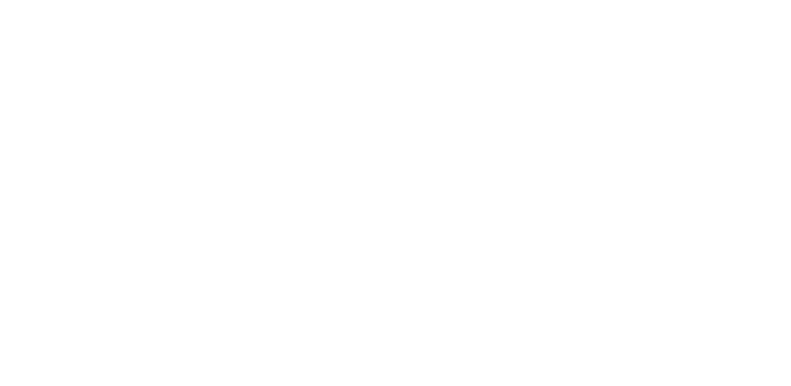
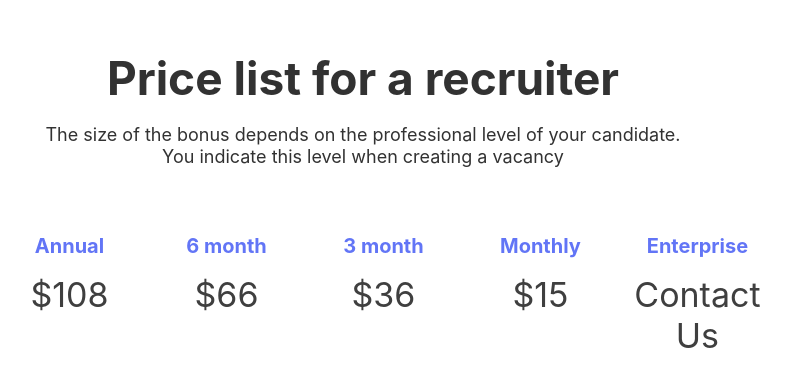
Before and after one commit to ITinderorg/ITinderWebsiteV2, a Next.js app: page / in a window 1280 px wide. Shown: the part 3279-3665 px from the top of the page, without its empty margins (277-1068 px from the left). Built offline with nearby package versions, Linux system fonts and the light colour scheme.

Commit message:
Started work on "Pricing"

```diff
--- a/src/components/page/index/IndexPage.jsx
+++ b/src/components/page/index/IndexPage.jsx
@@ -2,6 +2,7 @@
 import HowItWorks from "./howItWorks/HowItWorks";
 import classes from "./IndexPage.module.scss";
 import Main from "./main/Main";
+import Pricing from "./pricing/Pricing";
 
 const IndexPage = () => {
   return (
@@ -9,6 +10,7 @@
       <Main />
       <Benefits />
       <HowItWorks />
+      <Pricing />
     </div>
   );
 };
--- a/src/components/page/index/benefits/Benefits.jsx
+++ b/src/components/page/index/benefits/Benefits.jsx
@@ -8,7 +8,6 @@
 
 const Benefits = () => {
   return (
-    <>
     <Container className={classes.container}>
       <Row>
         <Col lg={4} md={4} sm={12} className={classes.item_container}>
@@ -42,7 +41,6 @@
         </Col>
       </Row>
     </Container>
-    </>
   );
 };
 
--- /dev/null
+++ b/src/components/page/index/pricing/Pricing.jsx
@@ -0,0 +1,65 @@
+import Container from "react-bootstrap/Container";
+import Row from "react-bootstrap/Row";
+import Col from "react-bootstrap/Col";
+import classes from "./Pricing.module.scss";
+
+const Pricing = () => {
+  const pricings = [
+    {
+      id: 0,
+      name: "Annual",
+      price: "$108",
+    },
+    {
+      id: 1,
+      name: "6 month",
+      price: "$66",
+    },
+    {
+      id: 2,
+      name: "3 month",
+      price: "$36",
+    },
+    {
+      id: 3,
+      name: "Monthly",
+      price: "$15",
+    },
+    {
+      id: 4,
+      name: "Enterprise",
+      price: "Contact Us",
+    },
+  ];
+  return (
+    <>
+      <Container className={classes.container}>
+        <Row className={"text-center " + classes.title_container}>
+          <h3>Price list for a recruiter</h3>
+          <p>
+            The size of the bonus depends on the professional level of your
+            candidate.
+            <br /> You indicate this level when creating a vacancy
+          </p>
+        </Row>
+        <Row className={classes.items_container + " offset-2"}>
+          {pricings.map((item) => {
+            return (
+              <Col
+                lg={2}
+                sm={6}
+                key={item.id}
+                className={classes.item_container}
+              >
+                <p className={classes.item_title}>{item.name}</p>
+                <p className={classes.item_price}>{item.price}</p>
+              </Col>
+            );
+          })}
+        </Row>
+      </Container>
+    </>
+  );
+};
+
+export default Pricing;
--- /dev/null
+++ b/src/components/page/index/pricing/Pricing.module.scss
@@ -0,0 +1,39 @@
+.container {
+  margin-top: 80px;
+  .title_container {
+    h3 {
+      font-weight: 700;
+      font-size: 46px;
+      line-height: 52px;
+      color: #323232;
+      padding-bottom: 12px;
+    }
+    p {
+      font-weight: 400;
+      font-size: 18px;
+      line-height: 22px;
+      color: #323232;
+    }
+  }
+}
+.items_container {
+  margin-top: 50px;
+}
+.item_container {
+  display: flex;
+  align-items: space-around;
+  flex-direction: column;
+  text-align: center;
+}
+.item_title {
+  font-weight: 700;
+  font-size: 20px;
+  line-height: 24px;
+  color: #6275f6;
+}
+.item_price {
+  font-weight: 400;
+  font-size: 34px;
+  line-height: 41px;
+  color: #3f3f3f;
+}
```
Lines whose indentation alone changed are shown as unchanged.
